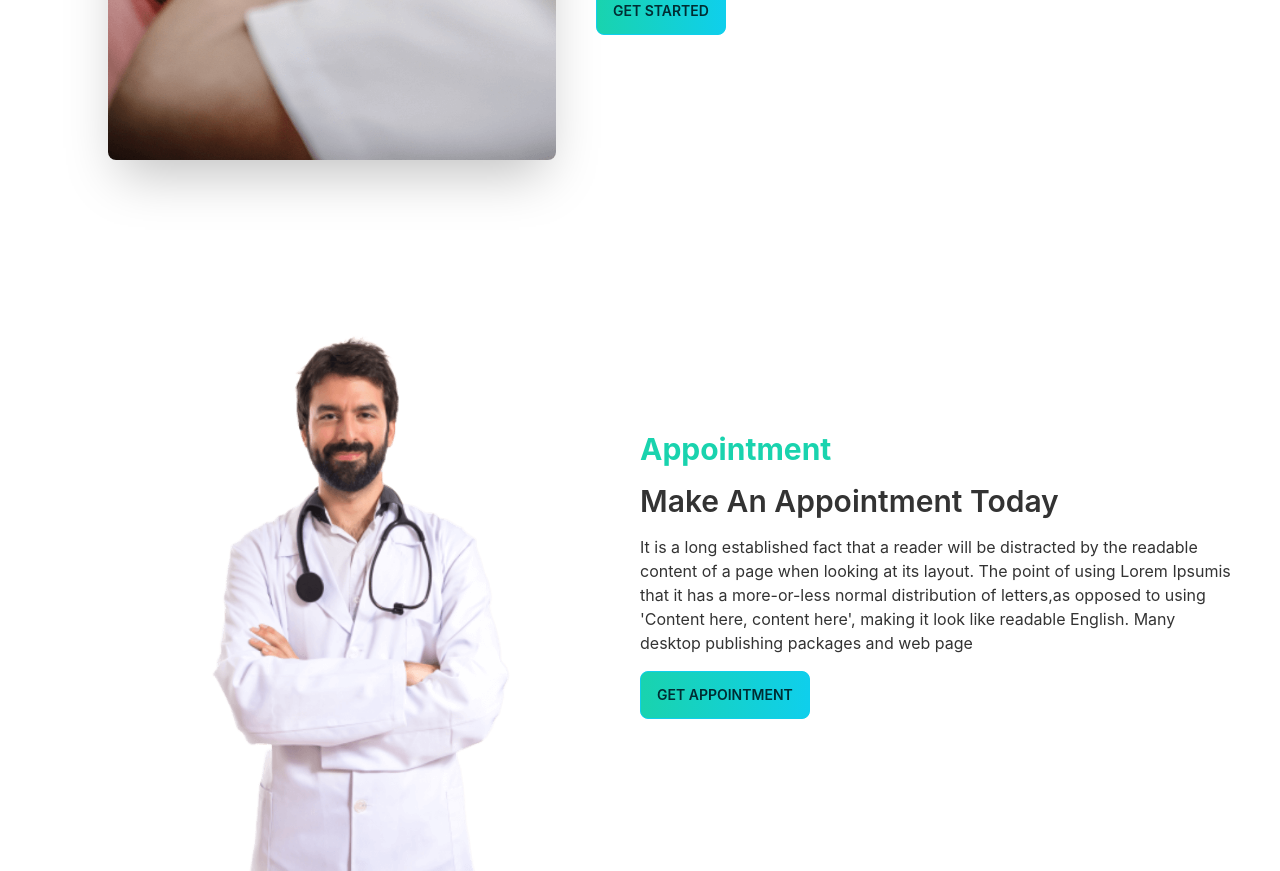
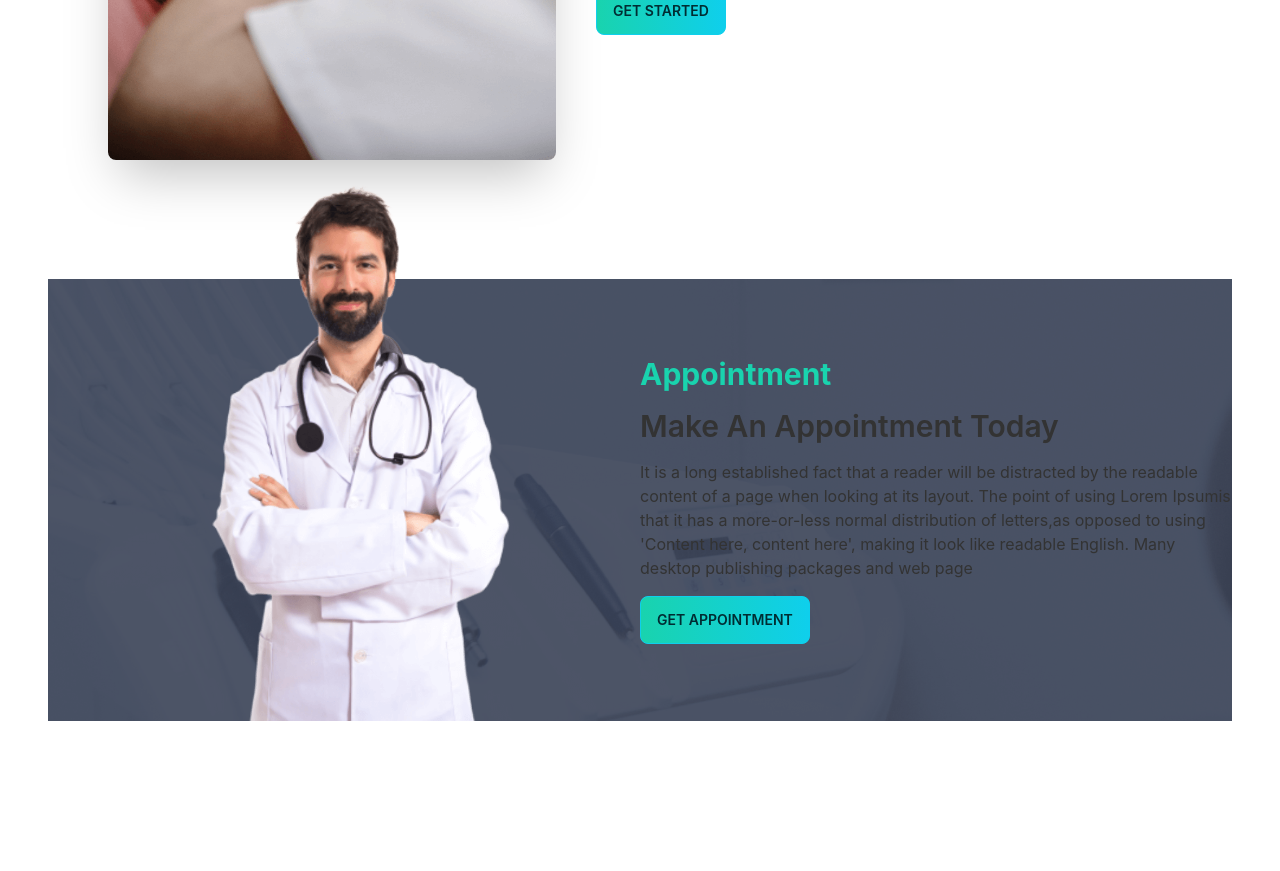
Before and after one commit to RHN007/doctors_portal, a React (Create React App) app: page / in a window 1280 px wide. Shown: the part 1940-2811 px from the top of the page. After the commit the page ends 2661 px from the top, so only its background shows below. Built offline with nearby package versions, Linux system fonts and the light colour scheme.

Commit message:
Finalyzing Appoinment section

```diff
--- a/src/Pages/Home/MakeAppointment.js
+++ b/src/Pages/Home/MakeAppointment.js
@@ -1,12 +1,13 @@
 import React from 'react';
 import doctor from '../../assets/images/doctor.png'
 import PrimaryButton from '../Shared/PrimaryButton';
+import appointment from '../../assets/images/appointment.png'
 
 const MakeAppointment = () => {
     return (
-        <section className='flex'>
-            <div className='flex-1'> <img src={doctor} alt="" /> </div>
-            <div className='flex-1 align-middle justify-center flex flex-col gap-4'>
+        <section className='flex justify-center items-center' style={{background:`url(${appointment})`}} >
+            <div className='flex-1 hidden lg:block'> <img className='mt-[-150px]' src={doctor} alt="" /> </div>
+            <div className='flex-1 justify-center align-middle flex flex-col gap-4'>
                 <h1 className='text-secondary text-3xl font-bold '>Appointment</h1>
                 <h2 className='text-3xl font-semibold '>Make An Appointment Today</h2>
                 <p className='' >It is a long established fact that a reader will be distracted by the readable content of a page when looking at its layout. The point of using Lorem Ipsumis that it has a more-or-less normal distribution of letters,as opposed to using 'Content here, content here', making it look like readable English. Many desktop publishing packages and web page</p>
```
